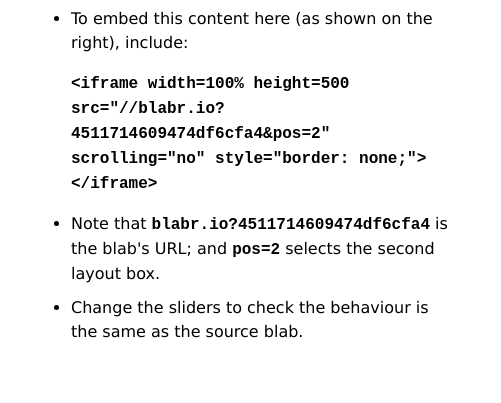
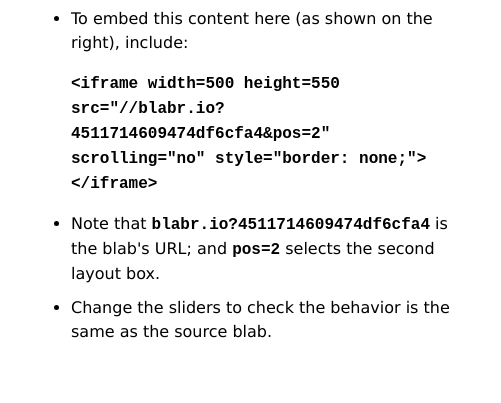
Before and after one commit to blabr/blabr.github.io, a plain HTML site: page embed/index.html in a window 1280 px wide. Shown: the part 408-811 px from the top of the page, 109-610 px from the left. Drawn offline with Linux system fonts and the light colour scheme.

Commit message:
iframe width

```diff
--- a/embed/index.html
+++ b/embed/index.html
@@ -72,7 +72,7 @@
       <li>
         To embed this content here (as shown on the right), include:
           <p>
-            <code>&lt;iframe width=100% height=500
+            <code>&lt;iframe width=500 height=550
               src="//blabr.io?4511714609474df6cfa4&amp;pos=2"
               scrolling="no" style="border: none;"&gt;&lt;/iframe&gt;
             </code>
@@ -83,7 +83,7 @@
         <code>pos=2</code> selects the second layout box.
       </li>
       <li>
-        Change the sliders to check the behaviour is the same as the
+        Change the sliders to check the behavior is the same as the
         source blab.
       </li>
     </ul>
```
